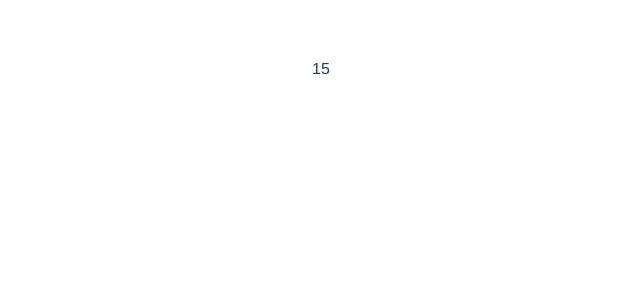
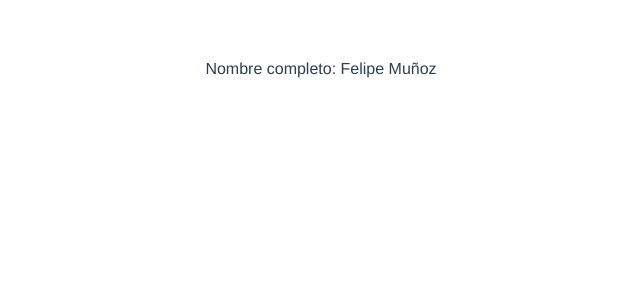
Before and after one commit to felipemunozca/platzi_cursoVueComponentesComposition, a Vue app: page / in a window 1280 px wide. Shown: the top 300 px of the page, without its empty margins (319-959 px from the left). Built offline with nearby package versions, Linux system fonts and the light colour scheme.

Commit message:
Clase 16 completada.

```diff
--- a/src/components/HomeComponent.vue
+++ b/src/components/HomeComponent.vue
@@ -1,23 +1,25 @@
 <template>
-  <div>{{ obj.counter }}</div>
+  <!-- <div>Nombre completo: {{ firstName }} {{ lastName }}</div> -->
+  <div>Nombre completo: {{ fullName }}</div>
 </template>
 
 <script>
-import { reactive, watch } from "vue";
+import { ref, computed } from "vue";
 
 export default {
   setup() {
-    const obj = reactive({ counter: 0 });
-    setInterval(() => obj.counter++, 500);
+    const firstName = ref("Felipe");
+    const lastName = ref("Muñoz");
 
-    watch(
-      () => obj.counter,
-      (valorNuevo, anterior) => {
-        console.log(valorNuevo, anterior);
-      }
-    );
+    const fullName = computed(() => {
+      return `${firstName.value} ${lastName.value}`;
+    });
 
-    return { obj, };
+    return {
+      // firstName,
+      // lastName,
+      fullName,
+    };
   },
 };
 </script>
```
Also changed, not shown: avancesPorClase/clase_16/HomeComponent.vue (added, +50 -0 lines), apuntesDelCurso/readme.md.
